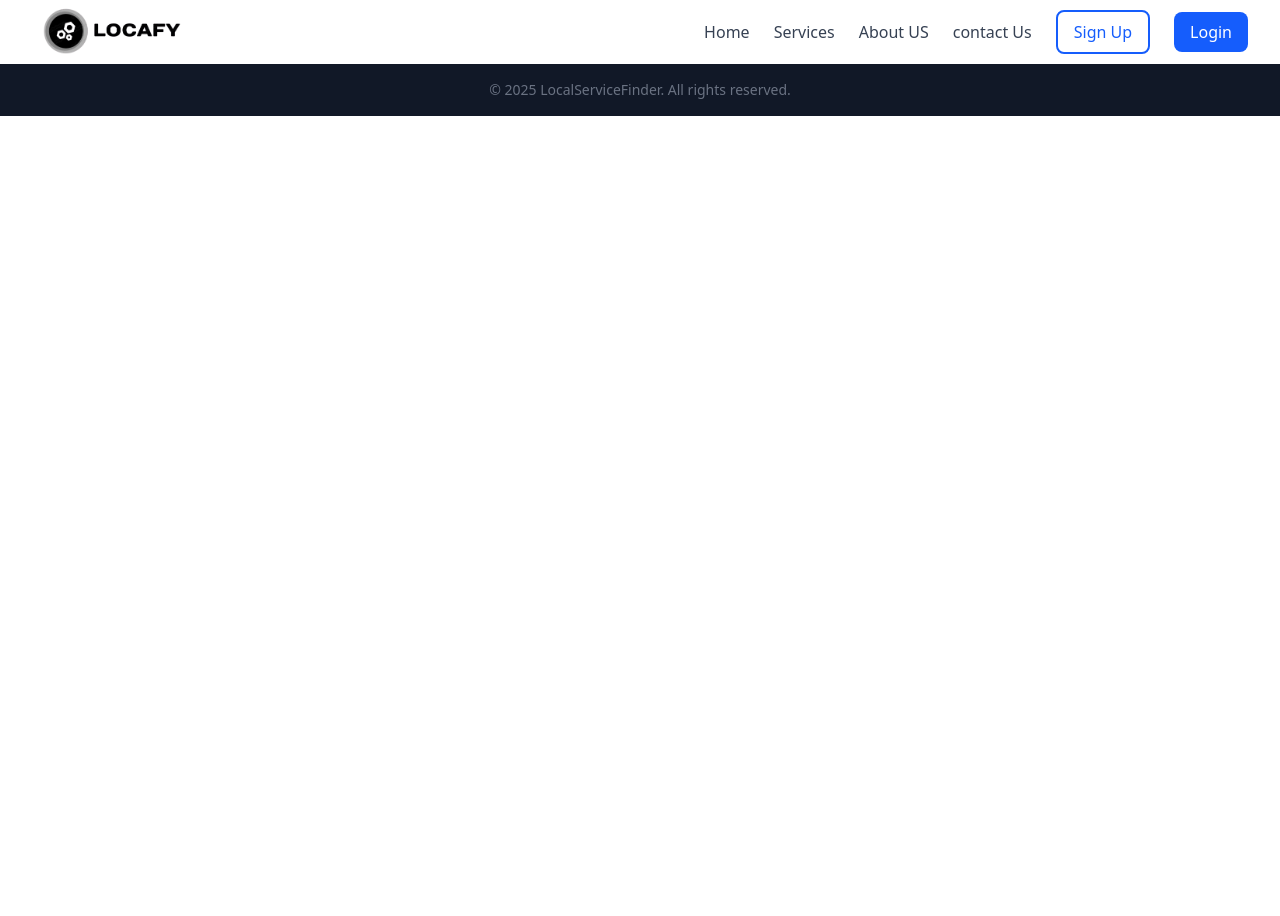
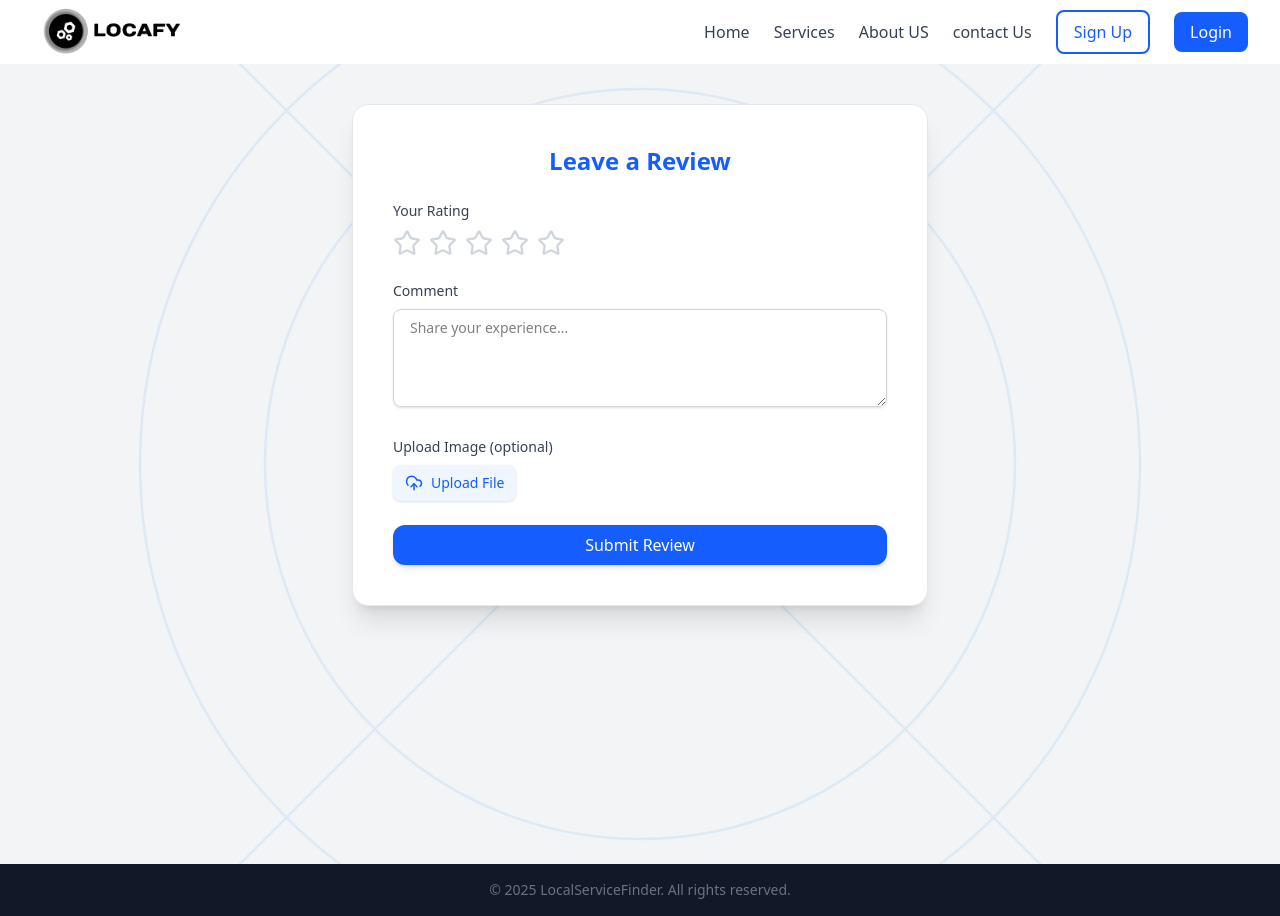
Before and after one commit to rushikesh39/local-service-find-frontend, a React (Vite) app: page /review/1 in a window 1280 px wide. Before the commit the page ends 800 px from the top, so only its background shows below. Built offline with nearby package versions, Linux system fonts and the light colour scheme.

Commit message:
add 404 page

```diff
--- a/src/api/auth.js
+++ b/src/api/auth.js
@@ -93,3 +93,7 @@ export const updateProviderProfile = async (userData) => {
   const response = await axiosInstance.post("/users/update-profile", userData);
   return response.data; // Should contain backend OTP or message
 };
+export const submitReview = async (bookingId, formData) => {
+  const res = await axios.post(`/api/reviews/submit/${bookingId}`, formData);
+  return res.data;
+};
--- a/src/pages/Booking.jsx
+++ /dev/null
@@ -1,12 +0,0 @@
-// src/pages/Booking.jsx
-
-const Booking = () => {
-    return (
-      <div className="p-10">
-        <h1 className="text-3xl font-bold">Book Your Local Service</h1>
-        <p className="mt-2 text-gray-600">This page is only for logged-in users.</p>
-      </div>
-    );
-  };
-
-  export default Booking;
--- /dev/null
+++ b/src/pages/ErrorPage.jsx
@@ -0,0 +1,38 @@
+import React from "react";
+import { Link } from "react-router-dom";
+
+const ErrorPage = () => {
+  return (
+    <div className="relative min-h-screen bg-white flex flex-col justify-center items-center px-4">
+      <div className="z-10 max-w-2xl text-center">
+        <h1 className="text-3xl md:text-4xl font-bold text-gray-900 mb-4">
+          Opps! you’re on the wrong place.
+        </h1>
+        <p className="text-gray-600 mb-6 leading-relaxed">
+          Can’t find what you need? Take a moment and do a search below <br />
+          or start from our Homepage.
+        </p>
+        <Link
+          to="/"
+          className="inline-block bg-pink-600 hover:bg-pink-700 text-white font-medium px-6 py-3 rounded-full transition"
+        >
+          Back to home
+        </Link>
+        <div className="mt-10 flex justify-center">
+          <img
+            src="https://html.creativegigstf.com/jano/jano/images/assets/ils_06.svg"
+            alt="Illustration"
+          />
+        </div>
+      </div>
+
+      <img
+        src="https://html.creativegigstf.com/jano/jano/images/shape/shape_178.svg"
+        alt="Background Shape"
+        className="absolute bottom-0 left-0 w-full"
+      />
+    </div>
+  );
+};
+
+export default ErrorPage;
--- /dev/null
+++ b/src/pages/ReviewForm.jsx
@@ -0,0 +1,145 @@
+// components/ReviewForm.jsx
+import { useState } from "react";
+import { UploadCloud, Star } from "lucide-react";
+import { submitReview } from "../api/auth";
+
+const ReviewForm = ({ bookingId, providerId, onClose, onSubmitted }) => {
+  const [rating, setRating] = useState(0);
+  const [comment, setComment] = useState("");
+  const [image, setImage] = useState(null);
+  const [preview, setPreview] = useState(null);
+  const [submitting, setSubmitting] = useState(false);
+
+  const handleFileChange = (e) => {
+    const file = e.target.files[0];
+    if (file) {
+      setImage(file);
+      setPreview(URL.createObjectURL(file));
+    }
+  };
+
+  const handleSubmit = async () => {
+    if (!rating) return alert("Please give a rating.");
+
+    const formData = new FormData();
+    formData.append("rating", rating);
+    formData.append("reviewText", comment);
+    formData.append("providerId", providerId);
+    if (image) formData.append("image", image);
+
+    setSubmitting(true);
+    try {
+      await submitReview(bookingId, formData);
+      alert("Review submitted successfully!");
+      onSubmitted();
+      onClose();
+    } catch (err) {
+      console.error("Failed to submit review", err);
+      alert("Something went wrong.");
+    } finally {
+      setSubmitting(false);
+    }
+  };
+
+  return (
+    <div className="relative py-10 px-4 bg-gray-100 min-h-screen overflow-hidden">
+      {/* Decorative SVG background */}
+      <svg
+        className="absolute inset-0 w-full h-full object-cover opacity-10 pointer-events-none"
+        xmlns="http://www.w3.org/2000/svg"
+        preserveAspectRatio="xMidYMid slice"
+        fill="none"
+        viewBox="0 0 1024 1024"
+      >
+        <g stroke="url(#paint0_linear)" strokeWidth="2">
+          <path d="M0 0L1024 1024" />
+          <path d="M1024 0L0 1024" />
+          <circle cx="512" cy="512" r="400" />
+          <circle cx="512" cy="512" r="300" />
+        </g>
+        <defs>
+          <linearGradient id="paint0_linear" x1="0" y1="0" x2="1024" y2="1024" gradientUnits="userSpaceOnUse">
+            <stop stopColor="#3b82f6" />
+            <stop offset="1" stopColor="#0ea5e9" />
+          </linearGradient>
+        </defs>
+      </svg>
+
+      <div className="relative max-w-xl mx-auto bg-white p-6 md:p-10 rounded-2xl shadow-xl border border-gray-200">
+        <h3 className="text-2xl font-semibold text-blue-600 mb-6 text-center">
+          Leave a Review
+        </h3>
+
+        {/* Rating */}
+        <div className="mb-6">
+          <label className="block text-sm font-medium text-gray-700 mb-2">
+            Your Rating
+          </label>
+          <div className="flex gap-2">
+            {[1, 2, 3, 4, 5].map((star) => (
+              <Star
+                key={star}
+                size={28}
+                className={`cursor-pointer transition-transform duration-150 ${
+                  rating >= star ? "text-yellow-400 scale-110" : "text-gray-300"
+                }`}
+                fill={rating >= star ? "#facc15" : "none"}
+                onClick={() => setRating(star)}
+              />
+            ))}
+          </div>
+        </div>
+
+        {/* Comment */}
+        <div className="mb-6">
+          <label className="block text-sm font-medium text-gray-700 mb-2">
+            Comment
+          </label>
+          <textarea
+            value={comment}
+            onChange={(e) => setComment(e.target.value)}
+            rows={4}
+            placeholder="Share your experience..."
+            className="w-full border border-gray-300 rounded-lg px-4 py-2 text-sm focus:ring-2 focus:ring-blue-200 outline-none shadow-sm"
+          ></textarea>
+        </div>
+
+        {/* Upload Image */}
+        <div className="mb-6">
+          <label className="block text-sm font-medium text-gray-700 mb-2">
+            Upload Image (optional)
+          </label>
+          <div className="flex items-center gap-4 flex-wrap">
+            <label className="inline-flex items-center gap-2 bg-blue-50 text-blue-600 px-3 py-2 rounded-lg text-sm font-medium shadow-sm cursor-pointer hover:bg-blue-100">
+              <UploadCloud size={18} /> Upload File
+              <input
+                type="file"
+                accept="image/*"
+                hidden
+                onChange={handleFileChange}
+              />
+            </label>
+            {preview && (
+              <img
+                src={preview}
+                alt="Preview"
+                className="w-12 h-12 rounded-lg border object-cover shadow-sm"
+              />
+            )}
+          </div>
+        </div>
+
+        {/* Submit Button */}
+        <button
+          onClick={handleSubmit}
+          disabled={submitting}
+          className="w-full bg-blue-600 hover:bg-blue-700 text-white py-2 rounded-xl font-medium shadow-md transition-all duration-200"
+        >
+          {submitting ? "Submitting..." : "Submit Review"}
+        </button>
+      </div>
+    </div>
+  );
+};
+
+export default ReviewForm;
--- a/src/routes/AppRoutes.jsx
+++ b/src/routes/AppRoutes.jsx
@@ -32,6 +32,8 @@ import ProviderBookings from "../pages/provider/ProviderBookings";
 import ProviderNotFound from "../pages/provider/ProviderNotFound";
 import Profile from "../pages/Profile";
 import ProviderProfile from "../pages/provider/ProviderProfile";
+import ReviewForm from "../pages/ReviewForm";
+import ErrorPage from "../pages/ErrorPage";
 
 const AppRoutes = () => {
   return (
@@ -41,6 +43,7 @@ const AppRoutes = () => {
       <Route path="/about-us" element={<AboutUs />} />
       <Route path="/contact-us" element={<ContactUs />} />
       <Route path="/search-results" element={<SearchResults />} />
+      <Route path="*" element={<ErrorPage/>} />
 
       {/* Auth Routes */}
       <Route path="/login" element={<Login />} />
@@ -55,6 +58,7 @@ const AppRoutes = () => {
       <Route path="/service/:id" element={<ServiceDetail />} />
       <Route path="/book/:serviceId" element={<BookingModal />} />
       <Route path="/my-bookings" element={<MyBookings />} />
+      <Route path="/review/:bookingId" element={<ReviewForm />} />
        <Route path="/profile" element={<Profile/>} />
 
       {/* Provider Dashboard - Protected Routes */}
```
Also changed, not shown: src/pages/MyBookings.jsx (+33 -6 lines).
